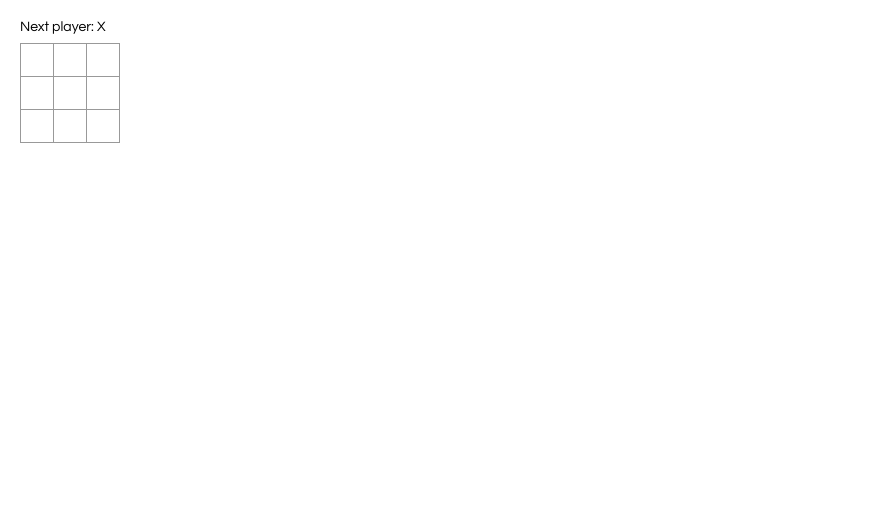
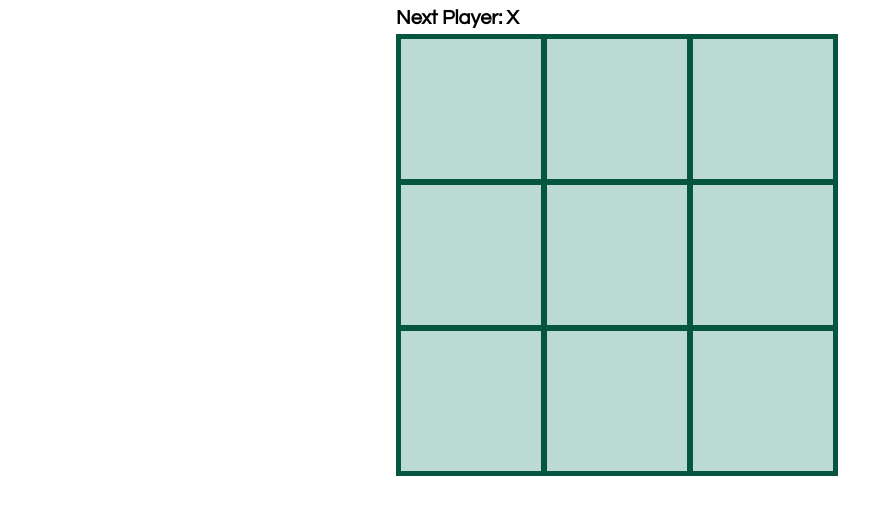
Before and after one commit to aysuakbaba/react-TicTacToe, a React app: page / in a window 1280 px wide. Shown: the whole page, without its empty margins (0-881 px from the left). Built offline with nearby package versions, Linux system fonts and the light colour scheme.

Commit message:
update index.css and index.js

```diff
--- a/src/index.css
+++ b/src/index.css
@@ -1,6 +1,9 @@
 body {
-    font: 14px "Century Gothic", Futura, sans-serif;
-    margin: 20px;
+    display: flex;
+    justify-content: center;
+    align-items: center;
+    font: 20px "Century Gothic", Futura, sans-serif;
+    font-weight: bold;
   }
 
   ol, ul {
@@ -18,18 +21,18 @@ body {
   }
 
   .square {
-    background: #fff;
-    border: 1px solid #999;
+    background:rgb(186, 218, 210);
+    border: 5px solid rgb(6, 85, 64);
     float: left;
     font-size: 24px;
     font-weight: bold;
-    line-height: 34px;
-    height: 34px;
-    margin-right: -1px;
-    margin-top: -1px;
+    line-height: 150px;
+    height: 150px;
+    margin-right: -4px;
+    margin-top: -4px;
     padding: 0;
     text-align: center;
-    width: 34px;
+    width: 150px;
   }
 
   .square:focus {
--- a/src/index.js
+++ b/src/index.js
@@ -21,6 +21,9 @@ function Square(props) {
 
     handleClick(i) {
       const squares = this.state.squares.slice();
+      if(calculateWinner(squares) || squares[i]){
+        return;
+      }
       squares[i] = this.state.xIsNext ? 'X' : 'O';
       this.setState({
         squares: squares,
@@ -37,7 +40,14 @@ function Square(props) {
     }
 
     render() {
-      const status = 'Next player: ' + (this.state.xIsNext ? 'X' : 'O');
+      const winner = calculateWinner(this.state.squares);
+      let status;
+      if(winner) {
+        status = 'Winner: ' + winner;
+      }else{
+        status = 'Next Player: ' + (this.state.xIsNext ? 'X' : 'O');
+      }
+
 
       return (
         <div>
@@ -82,3 +92,23 @@ function Square(props) {
 
   const root = ReactDOM.createRoot(document.getElementById("root"));
   root.render(<Game />);
+
+  function calculateWinner(squares) {
+    const lines = [
+      [0, 1, 2],
+      [3, 4, 5],
+      [6, 7, 8],
+      [0, 3, 6],
+      [1, 4, 7],
+      [2, 5, 8],
+      [0, 4, 8],
+      [2, 4, 6],
+    ];
+    for (let i = 0; i < lines.length; i++) {
+      const [a, b, c] = lines[i];
+      if (squares[a] && squares[a] === squares[b] && squares[a] === squares[c]) {
+        return squares[a];
+      }
+    }
+    return null;
+  }
```
